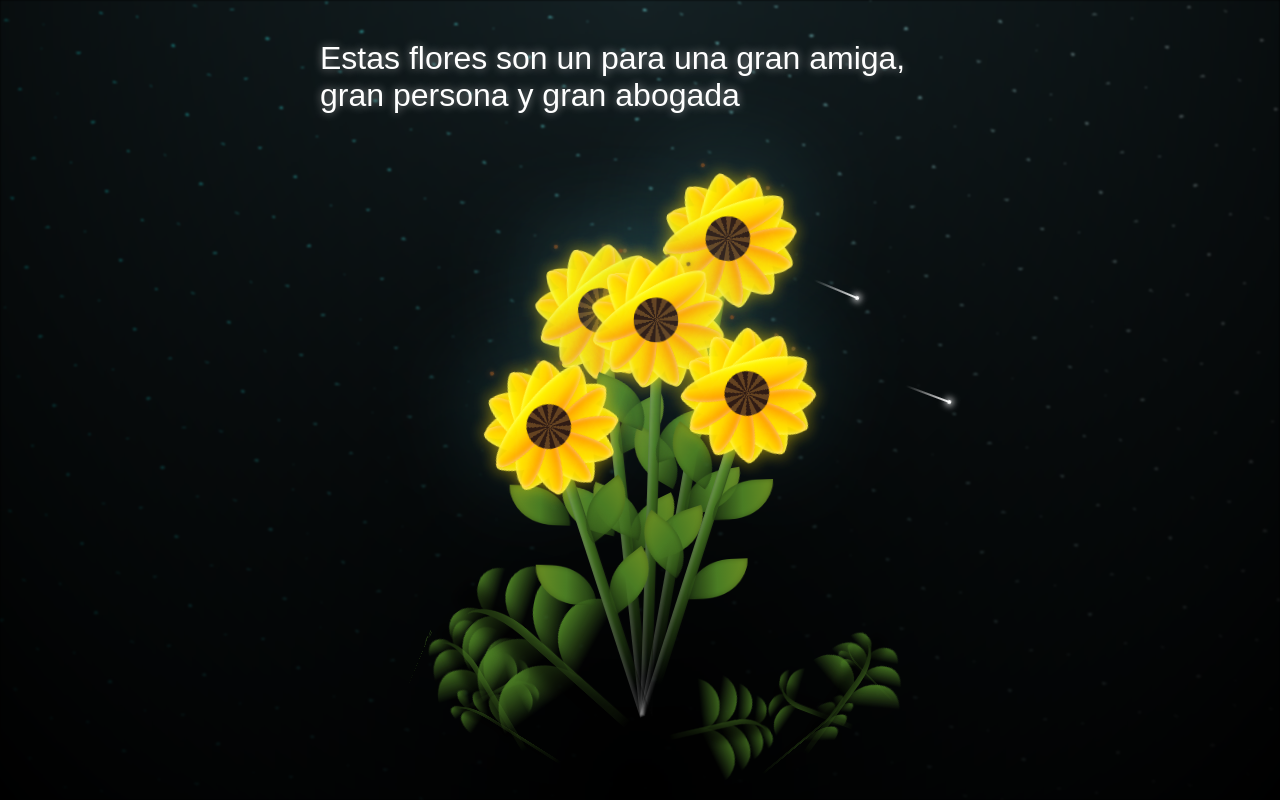
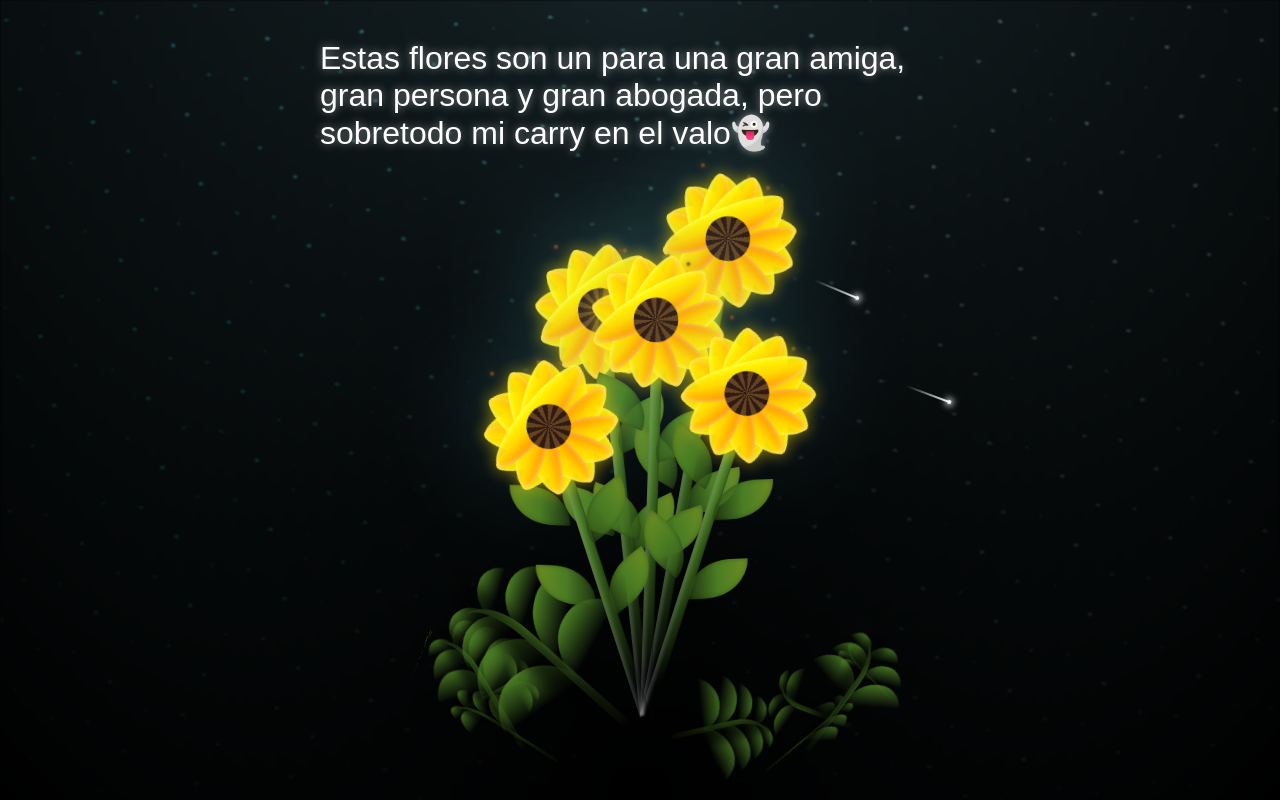
Before and after one commit to XxHakayxX/Amiwita, a plain HTML site: page index.html in a window 1280 px wide. Drawn offline with Linux system fonts and the light colour scheme.

Commit message:
Update index.html

```diff
--- a/index.html
+++ b/index.html
@@ -961,7 +961,7 @@ body {
 <body class="not-loaded">
   <div class="night"></div>
 
-  <div class="special-text">Estas flores son un para una gran amiga, gran persona y gran abogada</div>
+  <div class="special-text">Estas flores son un para una gran amiga, gran persona y gran abogada, pero sobretodo mi carry en el valo👻</div>
 
 
   <div class="shooting-stars">
```
